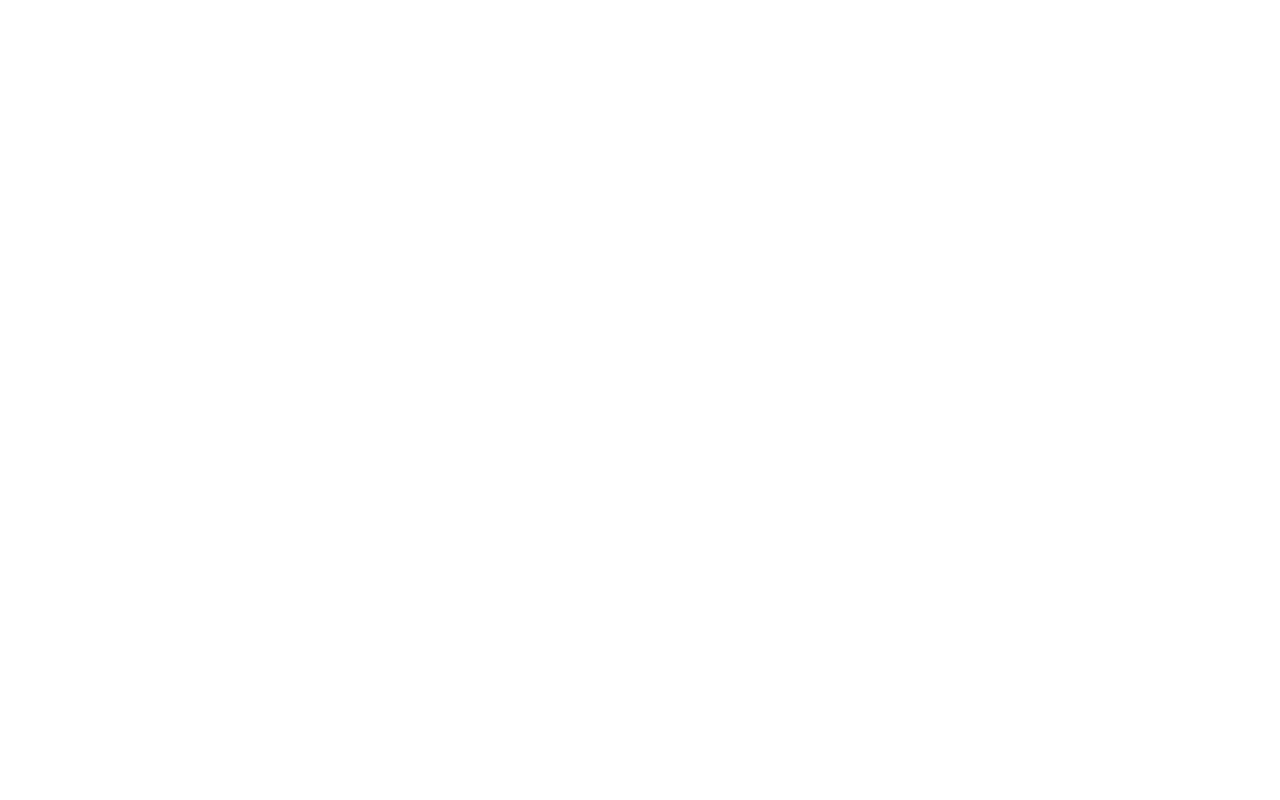
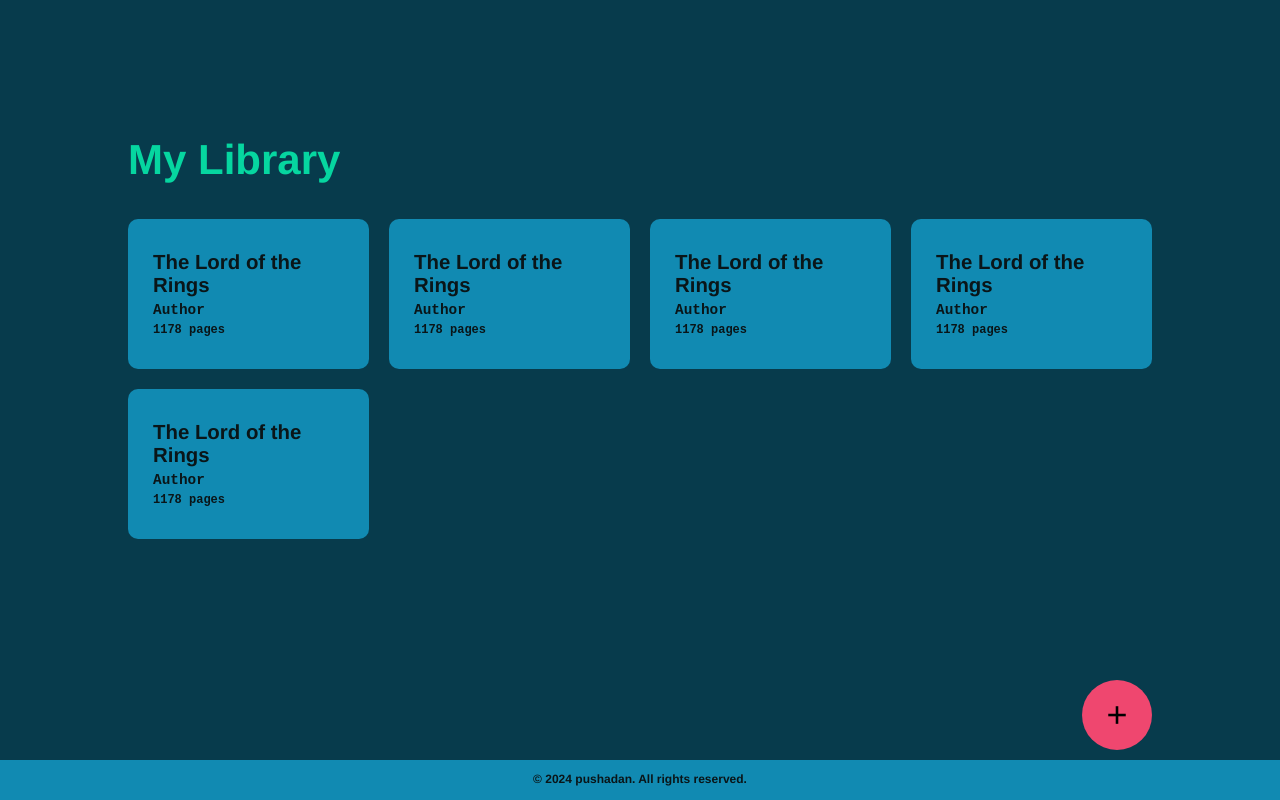
Before and after one commit to pushadan/odin-library, a website: page index.html in a window 1280 px wide. Drawn offline with Linux system fonts and the light colour scheme.

Commit message:
Complete UI, start JS functionality

```diff
--- a/app.js
+++ b/app.js
@@ -0,0 +1,38 @@
+const myLibrary = ["the Lord of the Rings", "Danny's Book"];
+
+const addBookButton = document.querySelector("#createBookButton");
+addBookButton.addEventListener("click", ()=>{
+  createBook();
+});
+
+
+class Book{
+  constructor(bookTitle, author, pageNums){
+    this.bookTitle = bookTitle;
+    this.author = author;
+    this.pageNums = pageNums;
+  }
+
+  //methods
+  addBookToLibrary(){
+    myLibrary.push({"bookTitle": this.bookTitle,
+                    "author": this.author,
+                    "pageNums": this.pageNums
+    });
+  }
+
+}
+
+function createBook(bookTitle, author, pageNums){
+  bookTitle = prompt("Please enter a book title");
+  author = prompt("Please enter the author");
+  pageNums = prompt("Please enter the amount of pages");
+
+  newBook = new Book(bookTitle, author, pageNums);
+
+  console.log(newBook);
+}
+
+
+function displayAllBooks(){
+}
--- a/index.html
+++ b/index.html
@@ -9,6 +9,50 @@
 </head>
 <body>
 
+  <div id="main">
+
+    <div id="title">My Library</div>
+
+    <div id="booksList">
+      <ul>
+        <li class="bookCard">
+          <div class="title">The Lord of the Rings</div>
+          <div class="author">Author</div>
+          <div class="pages">1178 pages</div>
+        </li>
+        <li class="bookCard">
+          <div class="title">The Lord of the Rings</div>
+          <div class="author">Author</div>
+          <div class="pages">1178 pages</div>
+        </li>
+        <li class="bookCard">
+          <div class="title">The Lord of the Rings</div>
+          <div class="author">Author</div>
+          <div class="pages">1178 pages</div>
+        </li>
+        <li class="bookCard">
+          <div class="title">The Lord of the Rings</div>
+          <div class="author">Author</div>
+          <div class="pages">1178 pages</div>
+        </li>
+        <li class="bookCard">
+          <div class="title">The Lord of the Rings</div>
+          <div class="author">Author</div>
+          <div class="pages">1178 pages</div>
+        </li>
+
+
+      </ul>
+    </div>
+
+    <div id="createBookContainer">
+      <button id="createBookButton">+</button>
+    </div>
+
+  </div>
+
+  <div id="footer">© 2024 pushadan. All rights reserved.</div>
+
 
 
 
--- a/style/style.css
+++ b/style/style.css
@@ -0,0 +1,114 @@
+:root{
+  list-style-type: none;
+  font-size: 12px;
+  --main-font: helvetica;
+  --secondary-font: 'Courier New', Courier, monospace;
+  --color-1: #FFD166;
+  --color-2: #EF476F;
+  --color-3: #06D6A0;
+  --color-4: #118AB2;
+  --color-5: #073B4C;
+  --font-color-1: #0a1518;
+  font-family: var(--main-font);
+  color: var(--font-color-1);
+}
+body{
+  height: 100vh;
+}
+li, ul{
+  margin: 0;
+  padding: 0;
+}
+#main{
+  min-height: 95%;
+  height: auto;
+  display:flex;
+  justify-content: center;
+  align-items: center;
+  flex-direction: column;
+  gap: 35px;
+  background-color: var(--color-5);
+}
+#footer{
+  height: 30px;
+  width: 100%;
+  min-height: 5%;
+  font-weight: bold;
+  height: auto;
+  background-color: var(--color-4);
+  display:flex;
+  justify-content: center;
+  align-items: center;
+}
+#title{
+  width: 80%;
+  font-size: 3.5rem;
+  font-weight: bolder;
+  color: var(--color-3);
+}
+
+#booksList{
+  width: 80%;
+}
+#booksList ul{
+  display: grid;
+  grid-template-columns: repeat(auto-fill, minmax(200px, 1fr));
+  grid-template-rows: repeat(2, 150px);
+  margin-bottom: 50px;
+  grid-auto-rows: 150px;
+  gap: 20px;
+}
+.bookCard{
+  width: auto;
+  height: auto;
+  display:flex;
+  justify-content: center;
+  align-items: flex-start;
+  flex-direction: column;
+  gap: 5px;
+  padding-left: 25px;
+  padding-right: 25px;
+  background-color: var(--color-4);
+  border-radius: 10px;
+}
+.bookCard .title{
+  font-size: 1.7rem;
+  font-weight: bold;
+  color: var(--font-color-1);
+}
+.bookCard .author{
+  font-size: 1.2rem;
+  font-weight: bold;
+  font-family: var(--secondary-font);
+}
+.bookCard .pages{
+  font-weight: bold;
+  font-family: var(--secondary-font);
+}
+
+#addBookContainer{
+  display: flex;
+  justify-content: flex-end;
+  align-items: center;
+  width: 80%;
+}
+#createBookButton{
+  width: 70px;
+  height: 70px;
+  padding: 10px;
+  border-radius: 50%;
+  border: 0;
+  font-size: 3rem;
+  position: fixed;
+  bottom: 50px;
+  right: 10%;
+  background-color: var(--color-2);
+}
+#createBookButton:hover{
+  background-color: var(--color-1);
+  color: var(--font-color-1);
+}
+#createBookButton:active{
+  background-color: var(--font-color-1);
+  color: var(--color-1);
+}
```
